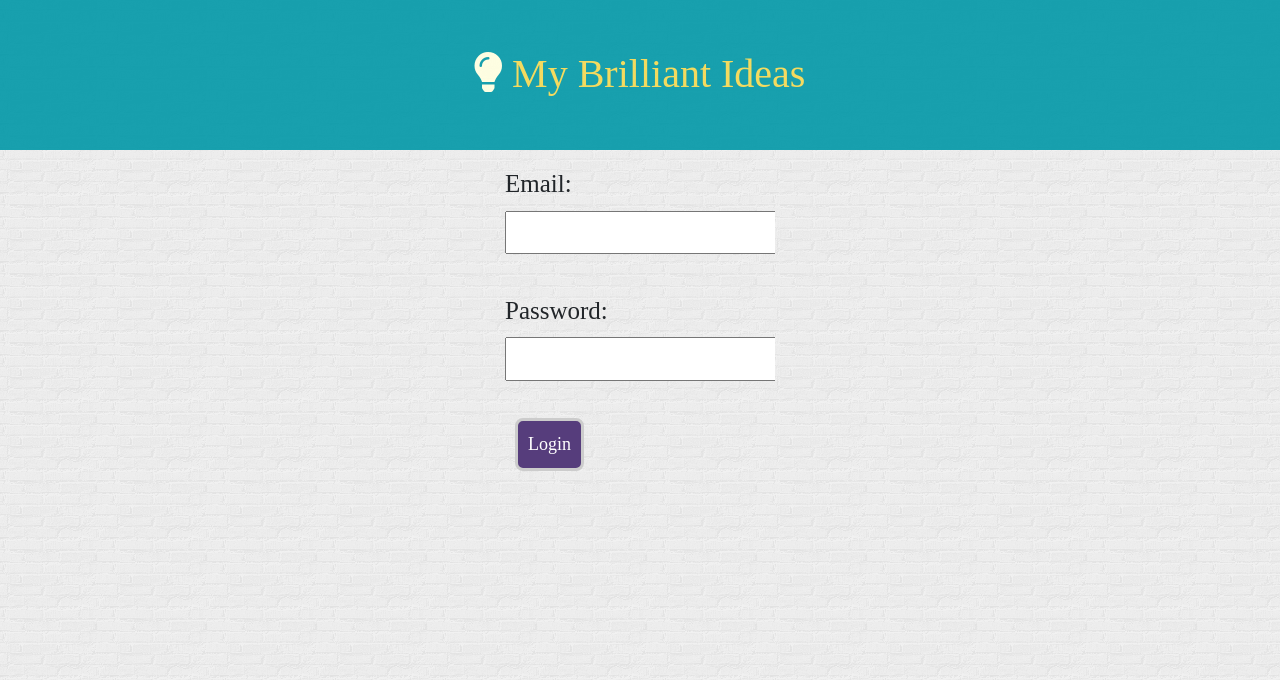
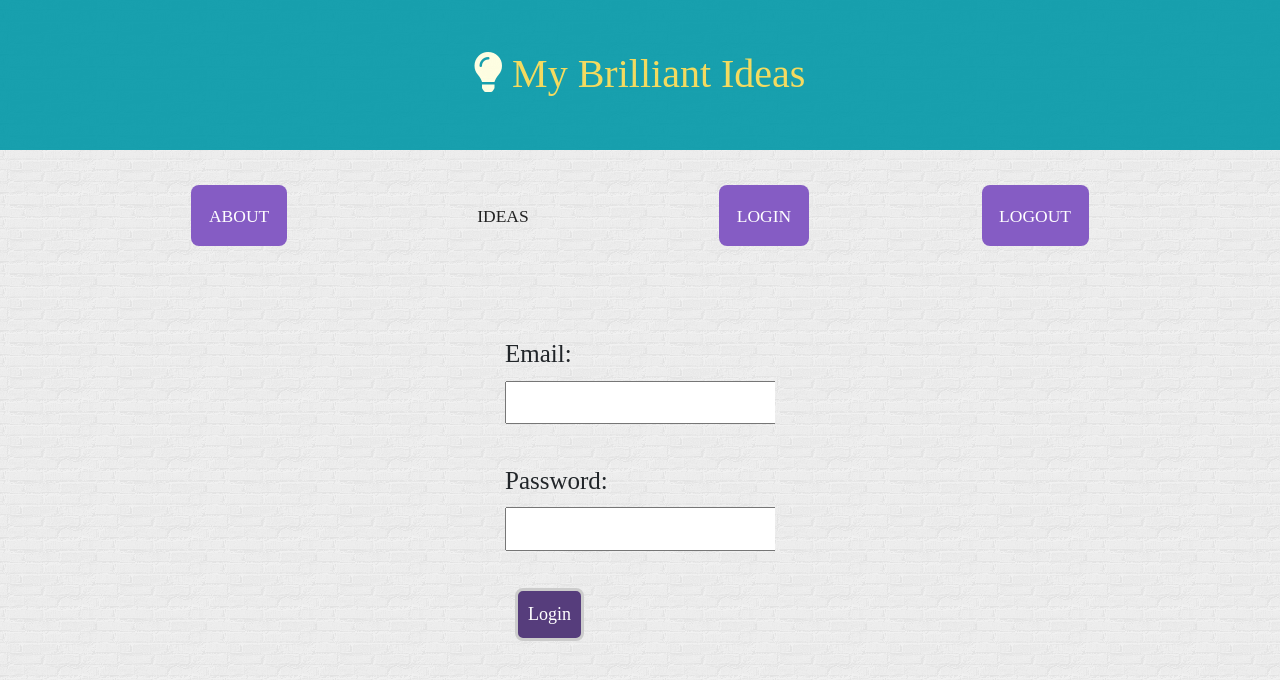
Before and after one commit to danitiemi/ideasBoard-react, a React (Create React App) app in the folder ideaboard/: page / in a window 1280 px wide. Shown: the top 680 px of the page. Built offline with nearby package versions, Linux system fonts and the light colour scheme; a web font is replaced by a local one.

Commit message:
NavBar and routes created

```diff
--- a/ideaboard/package.json
+++ b/ideaboard/package.json
@@ -4,7 +4,9 @@
   "private": true,
   "dependencies": {
     "react": "^16.4.2",
+    "react-bootstrap": "^0.32.3",
     "react-dom": "^16.4.2",
+    "react-router-bootstrap": "^0.24.4",
     "react-router-dom": "^4.3.1",
     "react-scripts": "1.1.4",
     "react-transition-group": "^2.2.0"
--- a/ideaboard/src/App.js
+++ b/ideaboard/src/App.js
@@ -1,9 +1,11 @@
 import React, { Component } from 'react';
 import './styles/App.css';
-// import { BrowserRouter, Route, Link } from 'react-router-dom'
+import { BrowserRouter, Route, Link } from 'react-router-dom'
 // import IdeasContainer from './components/IdeasContainer'
 import LoginScreen from './components/LoginScreen';
 import IdeasContainer from './components/IdeasContainer';
+import NavBar from './components/NavBar.js'
+import HomePage from './components/HomePage';
 
 class App extends Component {
 
@@ -19,12 +21,24 @@ class App extends Component {
 
   render() {
     return (
+      // <div>
+      //   <NavBar />
+      // </div>
+
       <div className="App">
         <header className="App-header">
           <h1><i className="fas fa-lightbulb"></i> My Brilliant Ideas</h1>
         </header>
-
-        <LoginScreen />
+        <BrowserRouter>
+          <div className="container">
+            <NavBar />
+            {/* <Route exact path="/" render={() => <HomePage />} */}
+            <Route exact path="/ideas" component={IdeasContainer} />
+            <Route exact path="/" component={LoginScreen} />
+            {/* <Route path="/logout" component={LoginScreen} /> */}
+          </div>
+        </BrowserRouter>
+        {/* <LoginScreen /> */}
 
       </div>
     );
--- /dev/null
+++ b/ideaboard/src/components/HomePage.js
@@ -0,0 +1,29 @@
+import React, { Component } from 'react';
+// import LoginScreen from './components/LoginScreen';
+// import IdeasContainer from './components/IdeasContainer';
+import NavBar from './NavBar.js'
+
+class HomePage extends Component {
+
+  constructor(props) {
+    super(props)
+    this.state = {
+      user: false,
+      loggedIn: false,
+      ideas: '',
+      updatingIdeas: false
+    }
+  }
+
+  render() {
+    return (
+      <div className="App">
+        <header className="App-header">
+          <h1><i className="fas fa-lightbulb"></i> My Brilliant Ideas</h1>
+        </header>
+      </div>
+    );
+  }
+}
+
+export default HomePage
--- /dev/null
+++ b/ideaboard/src/components/NavBar.js
@@ -0,0 +1,15 @@
+import React from 'react';
+import { NavLink } from 'react-router-dom';
+
+const NavBar = () => (
+  <div className="navContainer">
+    <ul className='main-nav'>
+      <li><NavLink exact to="#">About</NavLink></li>
+      <li><NavLink exact to="/ideas">Ideas</NavLink></li>
+      <li><NavLink exact to="/">Login</NavLink></li>
+      <li><NavLink exact to="#">Logout</NavLink></li>
+    </ul>
+  </div>
+);
+
+export default NavBar;
--- a/ideaboard/src/styles/App.css
+++ b/ideaboard/src/styles/App.css
@@ -30,6 +30,41 @@ h1 .fas:hover {
 
 .App-title {
   font-size: 1.5em;
+}
+
+.main-nav {
+  width: 100%;
+  min-height: 50px;
+  padding: 20px;
+  /* position: fixed; */
+}
+
+.main-nav a {
+  font-size: .7em;
+  color: #222;
+  text-align: center;
+  text-transform: uppercase;
+  display: block;
+  padding: 1em;
+  transition: .2s;
+  border-radius: 8px
+}
+.main-nav a:hover,
+.main-nav .active {
+  color: #fff;
+  background: #855cc4;
+}
+
+.navContainer {
+  height: 70px;
+  margin-bottom: 100px
+}
+
+ul {
+  display: inline-block;
+  list-style-type: none;
+  display: flex;
+  justify-content: space-around;
 }
 
 .container {
```
Also changed, not shown: ideaboard/src/components/TokenAuth.js (+68 -68 lines), 1 other file (tests, documents, lock files or other folders).
